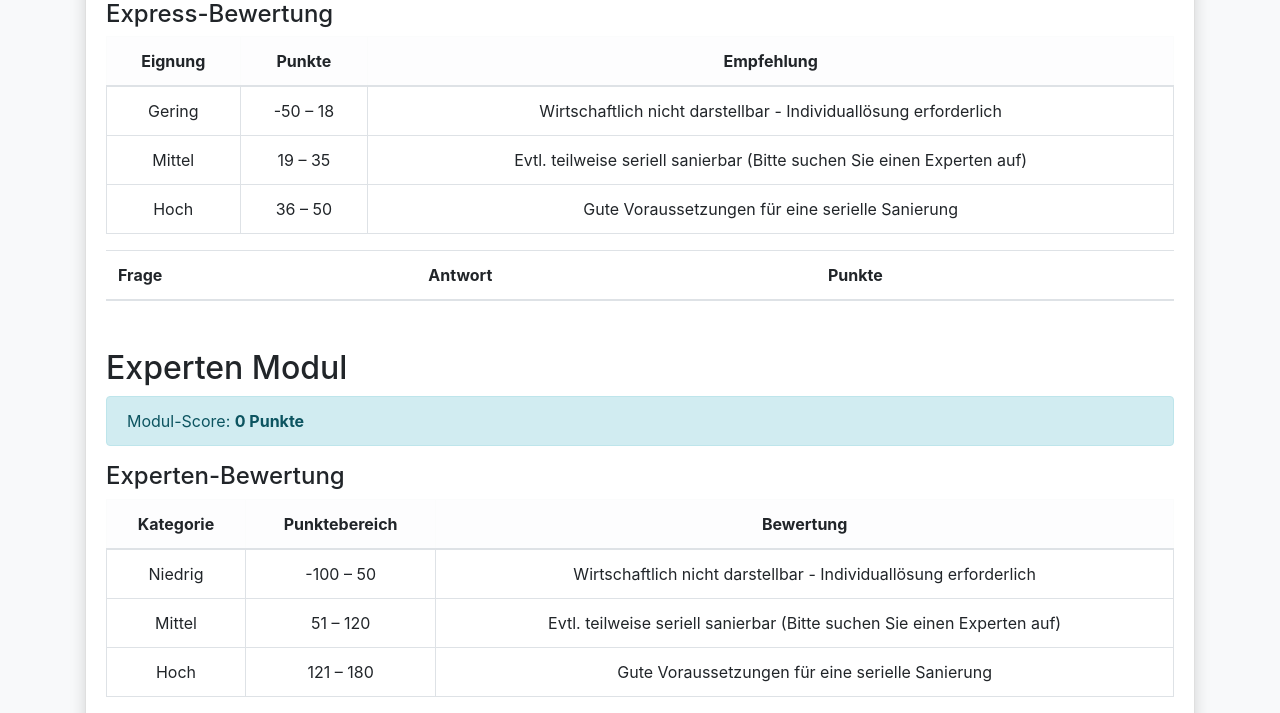
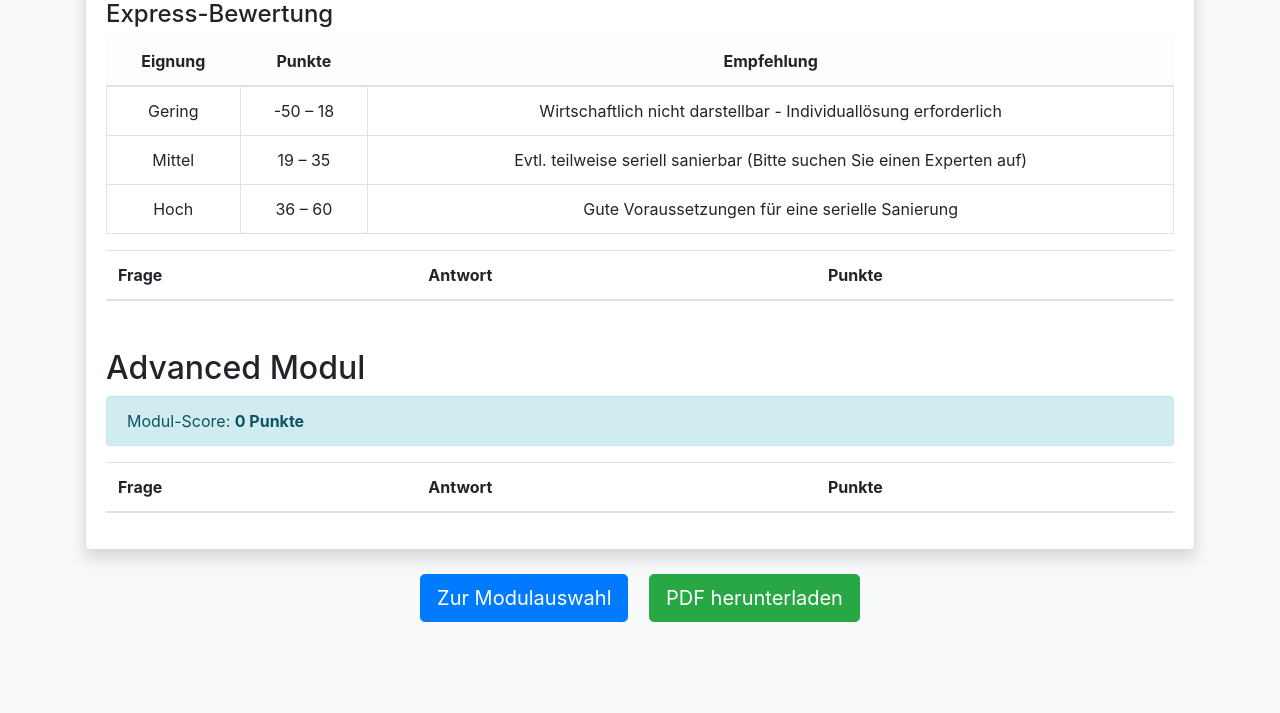
Before and after one commit to iGodmovement/BA, a Flask app: page /summary/ in a window 1280 px wide. Shown: the part 519-1232 px from the top of the page. After the commit the page ends 1141 px from the top, so only its background shows below. Run offline with Flask 3, Linux system fonts and the light colour scheme; lists and menus that the app fills with data are empty; some libraries are stand-ins or nearby versions.

Commit message:
PDF Update

```diff
--- a/app.py
+++ b/app.py
@@ -230,25 +230,26 @@ def upload_image():
 
 @app.route('/summary/')
 def summary():
-    basic_answers = session.get('basic_answers', {})  # Korrekte Variable
+    basic_answers = session.get('basic_answers', {})
     express_answers = session.get('express_answers', {})
-    advanced_answers = session.get('advanced_answers', {})
+    advanced_answers = session.get('advanced_answers', {})  # Key: 'Advanced'
 
-
+    # Korrekte Schlüsselverwendung
     module_scores = {
         'Basic': calculate_module_score(basic_answers, 'Basic'),
         'Express': calculate_module_score(express_answers, 'Express'),
-        'Experten': calculate_module_score(advanced_answers, 'Advanced')
+        'Advanced': calculate_module_score(advanced_answers, 'Advanced')  # Key angepasst
     }
 
-    total_score = module_scores['Express'] + module_scores['Experten']
+    total_score = module_scores['Express'] + module_scores['Advanced']
 
+    # Schlüssel konsistent halten
     session['all_answers'] = {
         'Basic': basic_answers,
         'Express': express_answers,
-        'Experten': advanced_answers
+        'Advanced': advanced_answers  # Key: 'Advanced'
     }
-
+    session['module_scores'] = module_scores  # Wichtig für die PDF
     questions = {str(q.id): q for q in Question.query.all()}
 
     return render_template(
@@ -259,13 +260,13 @@ def summary():
         questions=questions
     )
 
+
 @app.route('/download_pdf', methods=['GET'])
 def download_pdf():
     # Daten aus der Session abrufen
     all_answers = session.get('all_answers', {})
     module_scores = session.get('module_scores', {})
-    total_score = session.get('total_score', 0)
-    questions = {str(q.id): q for q in Question.query.all()}
+    questions = {str(q.id): q for q in Question.query.all()}  # Fragen aus der Datenbank
 
     # PDF-Konfiguration
     pdf_buffer = BytesIO()
@@ -273,71 +274,74 @@ def download_pdf():
     elements = []
     styles = getSampleStyleSheet()
 
-    # Titel und Gesamtscore
+    # Titel hinzufügen
     elements.append(Paragraph("Sanierungsbewertung - Zusammenfassung", styles['Title']))
-    elements.append(Spacer(1, 12))
-    elements.append(Paragraph(f"Gesamtscore: {total_score} Punkte", styles['Heading2']))
-    elements.append(Spacer(1, 24))
+    elements.append(Spacer(1, 20))
 
     # Module verarbeiten
-    for module in ['Basic', 'Express', 'Experten']:
+    for module in ['Basic', 'Express', 'Advanced']:
         if module in all_answers and all_answers[module]:
-            # Modul-Header
+            # Modul-Titel
             elements.append(Paragraph(f"{module} Modul", styles['Heading2']))
 
-            # Modul-Score anzeigen (außer Basic)
+            # Modul-Score hervorheben (außer Basic)
             if module != 'Basic':
-                score = module_scores.get(module, 0)
-                elements.append(Paragraph(f"Modul-Score: {score} Punkte", styles['Heading3']))
+                score = module_scores.get(module, 0)  # Korrekte Modul-Scores aus der Session abrufen
+                score_paragraph = Paragraph(f"<b>Modul-Score: {score} Punkte</b>", styles['Normal'])
+                elements.append(score_paragraph)
                 elements.append(Spacer(1, 12))
 
                 # Bewertungstabelle hinzufügen
                 if module == 'Express':
                     eval_data = [
                         ["Eignung", "Punkte", "Empfehlung"],
-                        ["Gering (0-18)", "Wirtschaftlich nicht darstellbar"],
-                        ["Mittel (19-35)", "Teilweise umsetzbar"],
-                        ["Hoch (36-50)", "Gute Voraussetzungen"]
+                        ["Gering", "-50 – 18", "Wirtschaftlich nicht darstellbar\nIndividuallösung erforderlich"],
+                        ["Mittel", "19 – 35", "Eingeschränkt möglich\n(Bitte suchen Sie einen Experten auf)"],
+                        ["Hoch", "36 – 60", "Gute Voraussetzungen für eine serielle Sanierung"]
                     ]
-                else:  # Experten-Modul
+                elif module == 'Advanced':
                     eval_data = [
                         ["Kategorie", "Punktebereich", "Bewertung"],
-                        ["Niedrig (0-20)", "Sanierung unwirtschaftlich"],
-                        ["Mittel (21-40)", "Expertenrat empfohlen"],
-                        ["Hoch (41-60)", "Sehr gute Voraussetzungen"]
+                        ["Niedrig", "-100 – 50", "Wirtschaftlich nicht darstellbar\nIndividuallösung erforderlich"],
+                        ["Mittel", "51 – 120", "Eingeschränkt möglich\n(Bitte suchen Sie einen Experten auf)"],
+                        ["Hoch", "121 – 180", "Sehr gute Voraussetzungen für eine serielle Sanierung"]
                     ]
 
-                eval_table = Table(eval_data)
+                eval_table = Table(eval_data, colWidths=[150, 100, 250])  # Einheitliche Spaltenbreiten
                 eval_table.setStyle(TableStyle([
                     ('BACKGROUND', (0,0), (-1,0), colors.lightgrey),
-                    ('TEXTCOLOR', (0,0), (-1,0), colors.black),
+                    ('TEXTCOLOR', (0,0), (-1,-1), colors.black),
                     ('ALIGN', (0,0), (-1,-1), 'CENTER'),
-                    ('FONTNAME', (0,0), (-1,0), 'Helvetica-Bold'),
-                    ('FONTSIZE', (0,0), (-1,0), 10),
-                    ('BOTTOMPADDING', (0,0), (-1,0), 12),
+                    ('FONTNAME', (0,0), (-1,-1), 'Helvetica'),
+                    ('FONTSIZE', (0,0), (-1,-1), 10),
+                    ('BOTTOMPADDING', (0,0), (-1,-1), 8),
                     ('GRID', (0,0), (-1,-1), 1, colors.black)
                 ]))
                 elements.append(eval_table)
-                elements.append(Spacer(1, 24))
+                elements.append(Spacer(1, 20))
 
-            # Fragen/Antworten-Tabelle
-            data = [["Frage", "Antwort", "Punkte" if module != 'Basic' else ""]]
+            # Fragen/Antworten-Tabelle hinzufügen
+            data = [["Frage", "Antwort"]] if module == 'Basic' else [["Frage", "Antwort", "Punkte"]]
             for qid, answer in all_answers[module].items():
-                question = questions.get(qid, Question(text="Unbekannte Frage"))
-                data.append([
-                    Paragraph(question.text, styles['Normal']),
-                    Paragraph(answer.get('text', ''), styles['Normal']),
-                    str(answer.get('score', '')) if module != 'Basic' else ""
-                ])
+                question_text = questions.get(qid).text if qid in questions else "Unbekannte Frage"
+                answer_text = answer.get('text', '')
+                score_text = str(answer.get('score', '-')) if module != 'Basic' else ""
 
-            table = Table(data, colWidths=[250, 150, 50])
+                if module == 'Basic':
+                    data.append([Paragraph(question_text, styles['Normal']), Paragraph(answer_text, styles['Normal'])])
+                else:
+                    data.append([Paragraph(question_text, styles['Normal']), Paragraph(answer_text, styles['Normal']), score_text])
+
+            # Einheitliche Tabellenbreite für alle Module
+            table_col_widths = [250, 250] if module == 'Basic' else [200, 200, 100]
+            table = Table(data, colWidths=table_col_widths)
             table.setStyle(TableStyle([
                 ('BACKGROUND', (0,0), (-1,0), colors.lightgrey),
-                ('TEXTCOLOR', (0,0), (-1,0), colors.black),
+                ('TEXTCOLOR', (0,0), (-1,-1), colors.black),
                 ('ALIGN', (0,0), (-1,-1), 'LEFT'),
-                ('FONTNAME', (0,0), (-1,0), 'Helvetica-Bold'),
-                ('FONTSIZE', (0,0), (-1,0), 10),
-                ('BOTTOMPADDING', (0,0), (-1,0), 12),
+                ('FONTNAME', (0,0), (-1,-1), 'Helvetica'),
+                ('FONTSIZE', (0,0), (-1,-1), 10),
+                ('BOTTOMPADDING', (0,0), (-1,-1), 8),
                 ('GRID', (0,0), (-1,-1), 1, colors.black)
             ]))
             elements.append(table)
@@ -349,12 +353,9 @@ def download_pdf():
 
     response = make_response(pdf_buffer.getvalue())
     response.headers['Content-Type'] = 'application/pdf'
-    response.headers['Content-Disposition'] = 'attachment; filename=sanierungsbewertung.pdf'
+    response.headers['Content-Disposition'] = 'attachment; filename=Leitfaden_Steckbrief.pdf'
 
     return response
-
-
-
 
 def populate_database():
     db.session.execute(Answer.__table__.delete())
--- a/templates/summary.html
+++ b/templates/summary.html
@@ -50,7 +50,7 @@
                 </div>
 
                 <!-- Express und Advanced Module -->
-                {% for module in ['Express', 'Experten'] %}
+                {% for module in ['Express', 'Advanced'] %}
                 <h2 class="mt-5">{{ module }} Modul</h2>
                 <div class="alert alert-info">
                     Modul-Score: <strong>{{ module_scores[module] }} Punkte</strong>
@@ -81,7 +81,7 @@
                         </tr>
                         <tr>
                             <td>Hoch</td>
-                            <td>36 – 50</td>
+                            <td>36 – 60</td>
                             <td>Gute Voraussetzungen für eine serielle Sanierung</td>
                         </tr>
                     </tbody>
```
